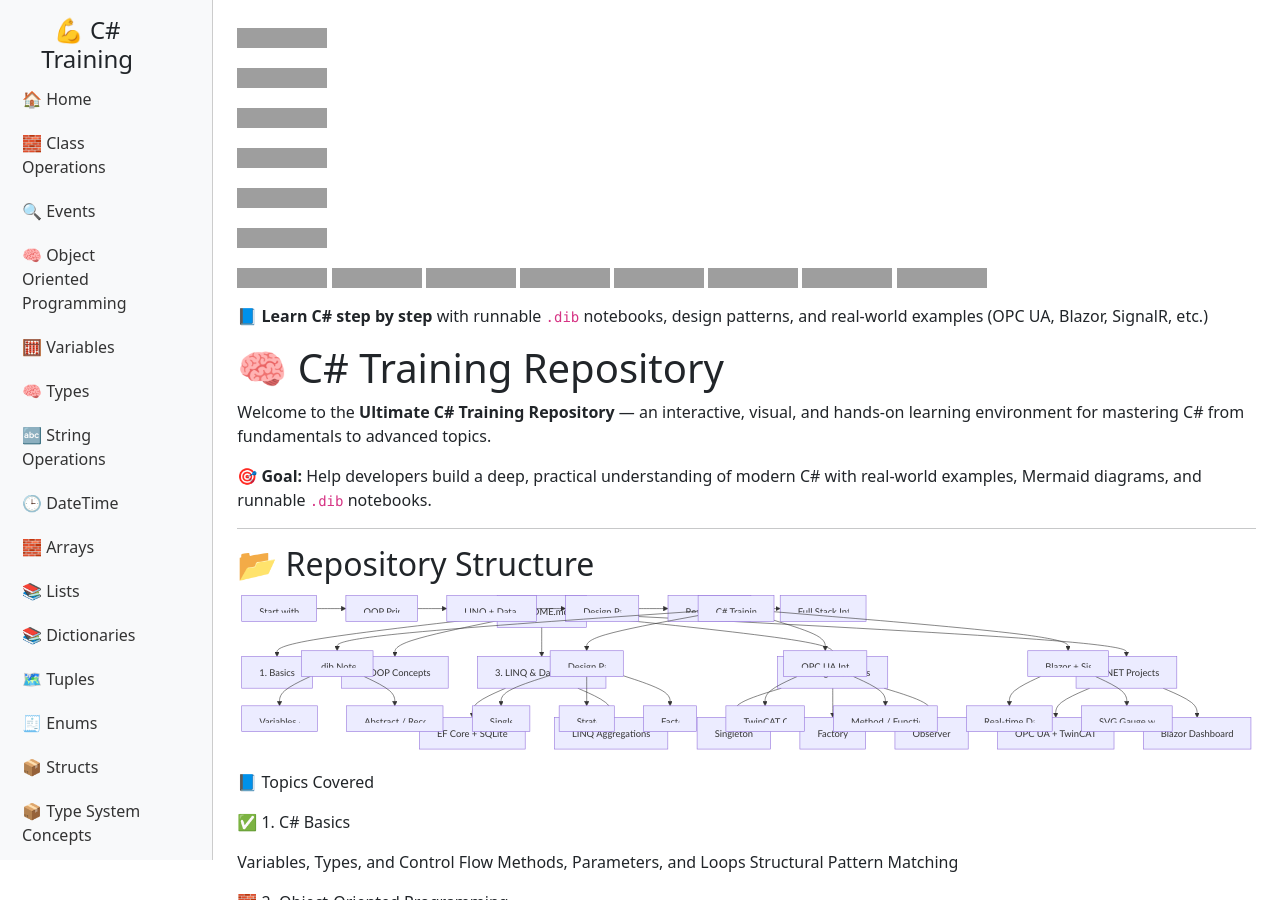
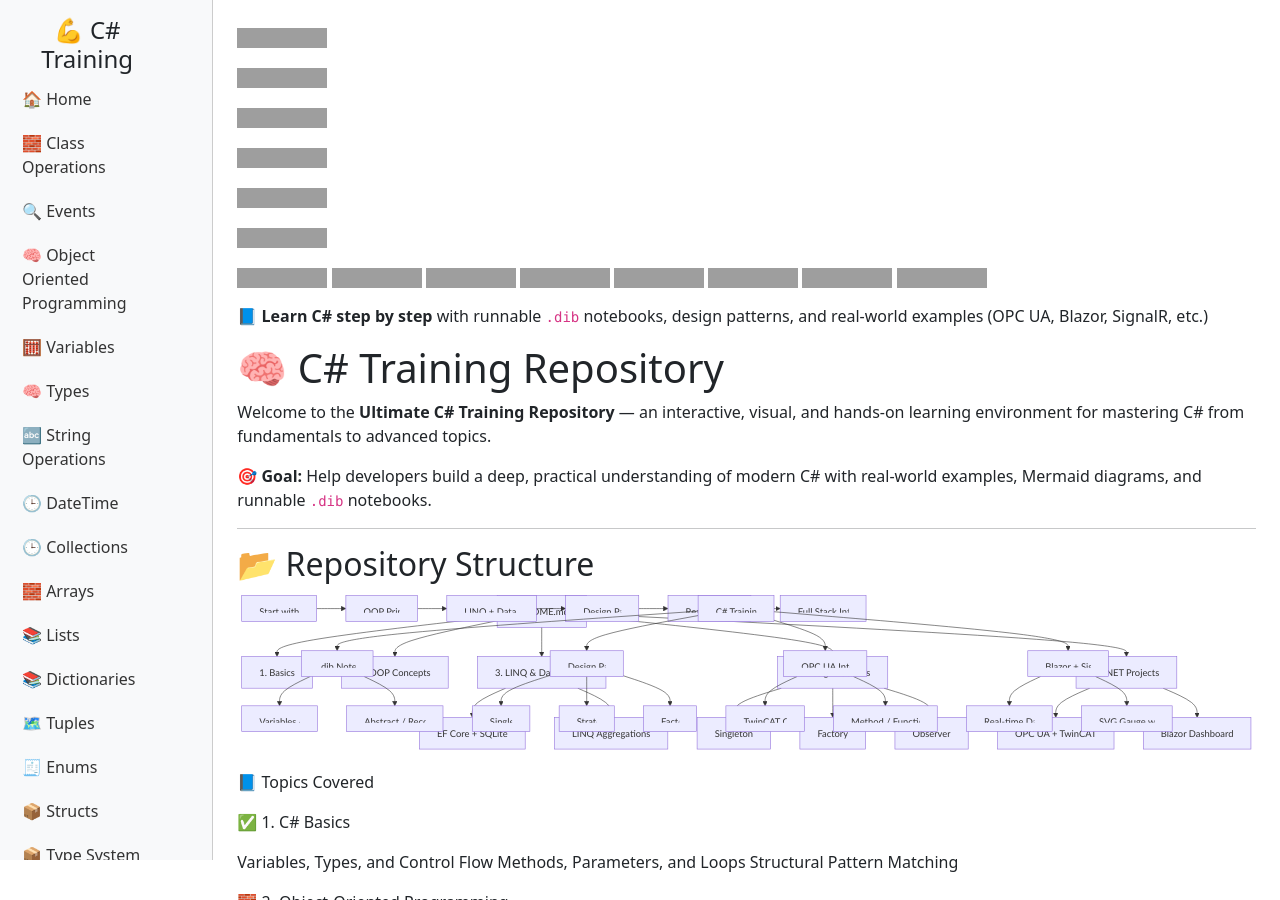
Before and after one commit to buribalkan/C-SHARP-Training, a Jekyll site: the page built from README.md, in a window 1280 px wide and 900 px high. Built offline with Jekyll 4.4.1, drawn with Linux system fonts in a browser that asks for light colours; nearby versions of some CDN libraries; our own code applies the rules of GitHub Pages for plain Markdown files; grey boxes are pictures that could not be loaded.

Commit message:
Update sidebar.html

```diff
--- a/_includes/sidebar.html
+++ b/_includes/sidebar.html
@@ -9,6 +9,7 @@
     <li class="nav-item"><a class="nav-link" href="{{ site.baseurl }}/Types">🧠 Types</a></li>
     <li class="nav-item"><a class="nav-link" href="{{ site.baseurl }}/Strings">🔤 String Operations</a></li>
     <li class="nav-item"><a class="nav-link" href="{{ site.baseurl }}/DateTime">🕒 DateTime</a></li>
+    <li class="nav-item"><a class="nav-link" href="{{ site.baseurl }}/Collections">🕒 Collections</a></li>
     <li class="nav-item"><a class="nav-link" href="{{ site.baseurl }}/Arrays">🧱 Arrays</a></li>
     <li class="nav-item"><a class="nav-link" href="{{ site.baseurl }}/Lists">📚 Lists</a></li>
     <li class="nav-item"><a class="nav-link" href="{{ site.baseurl }}/Dictionaries">📚 Dictionaries</a></li>
```
